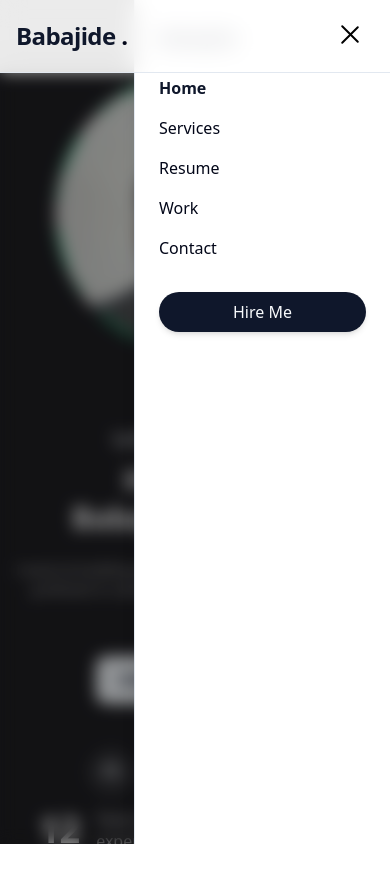
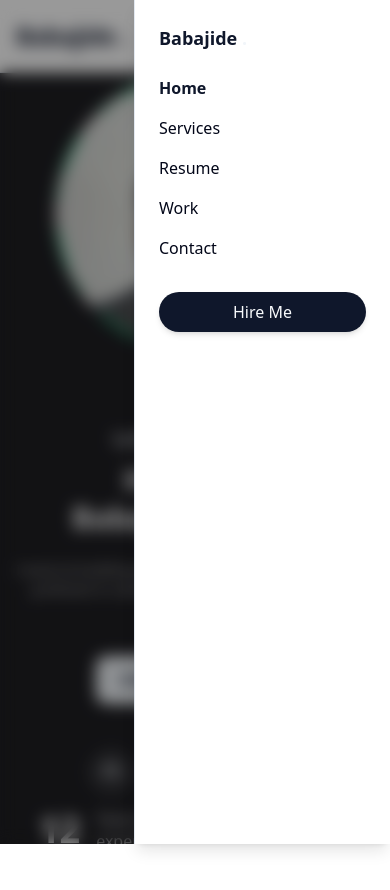
Before and after one commit to Babajide789/my-portfolio, a Next.js app: page / in a window 390 px wide. Both pictures are taken after a click on the button "Open menu". Shown: the top 890 px of the page. Built offline with nearby package versions, Linux system fonts and the light colour scheme.

Commit message:
adjusted style in header nav and services page

```diff
--- a/src/components/Header.tsx
+++ b/src/components/Header.tsx
@@ -76,14 +76,13 @@ export default function Header() {
         {/* MOBILE NAV */}
         <div className="xl:hidden">
             <Dialog.Root open={open} onOpenChange={setOpen}>
-            <Dialog.Trigger asChild>
+                {/* Hamburger / X button */}
                 <button
                     onClick={() => setOpen((s) => !s)}
                     aria-expanded={open}
                     aria-label={open ? "Close menu" : "Open menu"}
                     className="md:hidden relative flex items-center justify-center w-12 h-12 rounded-md text-black cursor-pointer"
                 >
-                    {/* Animated Hamburger → X */}
                     <motion.span
                         initial={false}
                         animate={open ? "open" : "closed"}
@@ -93,7 +92,7 @@ export default function Header() {
                         <motion.span
                         variants={{
                             closed: { rotate: 0, y: 0 },
-                        open: { rotate: 45, y: 7 }, // shift down so it crosses center
+                            open: { rotate: 45, y: 8 },
                         }}
                         transition={{ duration: 0.3 }}
                         className="absolute top-0 left-0 h-[2px] w-full bg-current rounded"
@@ -111,14 +110,13 @@ export default function Header() {
                         <motion.span
                         variants={{
                             closed: { rotate: 0, y: 0 },
-                        open: { rotate: -45, y: -10 }, // shift up so it crosses center
+                            open: { rotate: -45, y: -10 },
                         }}
                         transition={{ duration: 0.3 }}
                         className="absolute bottom-0 left-0 h-[2px] w-full bg-current rounded"
                         />
                     </motion.span>
                 </button>
-            </Dialog.Trigger>
 
                 <Dialog.Portal>
                     {/* Overlay */}
@@ -130,8 +128,7 @@ export default function Header() {
                                 animate={{ opacity: 1 }}
                                 exit={{ opacity: 0 }}
                                 transition={{ duration: 0.3 }}
-                      className="fixed inset-0 bg-black/40 backdrop-blur-sm"
-                      onClick={() => setOpen(false)}
+                                className="fixed inset-0 bg-black/40 backdrop-blur-sm z-[99]" // ⬅️ add high z-index
                             />
                             </Dialog.Overlay>
                         )}
@@ -146,7 +143,7 @@ export default function Header() {
                             animate={{ x: 0 }}
                             exit={{ x: "100%" }}
                             transition={{ type: "spring", stiffness: 280, damping: 30 }}
-                      className="fixed top-0 right-0 h-full w-64 bg-background border-l border-border p-6 shadow-lg flex flex-col gap-6"
+                            className="fixed top-0 right-0 h-full w-64 bg-background border-l border-border p-6 shadow-lg flex flex-col gap-6 z-[100]"
                             >
                             {/* Logo */}
                             <div className="text-lg font-bold text-primary">
```
Lines whose indentation alone changed are shown as unchanged.
